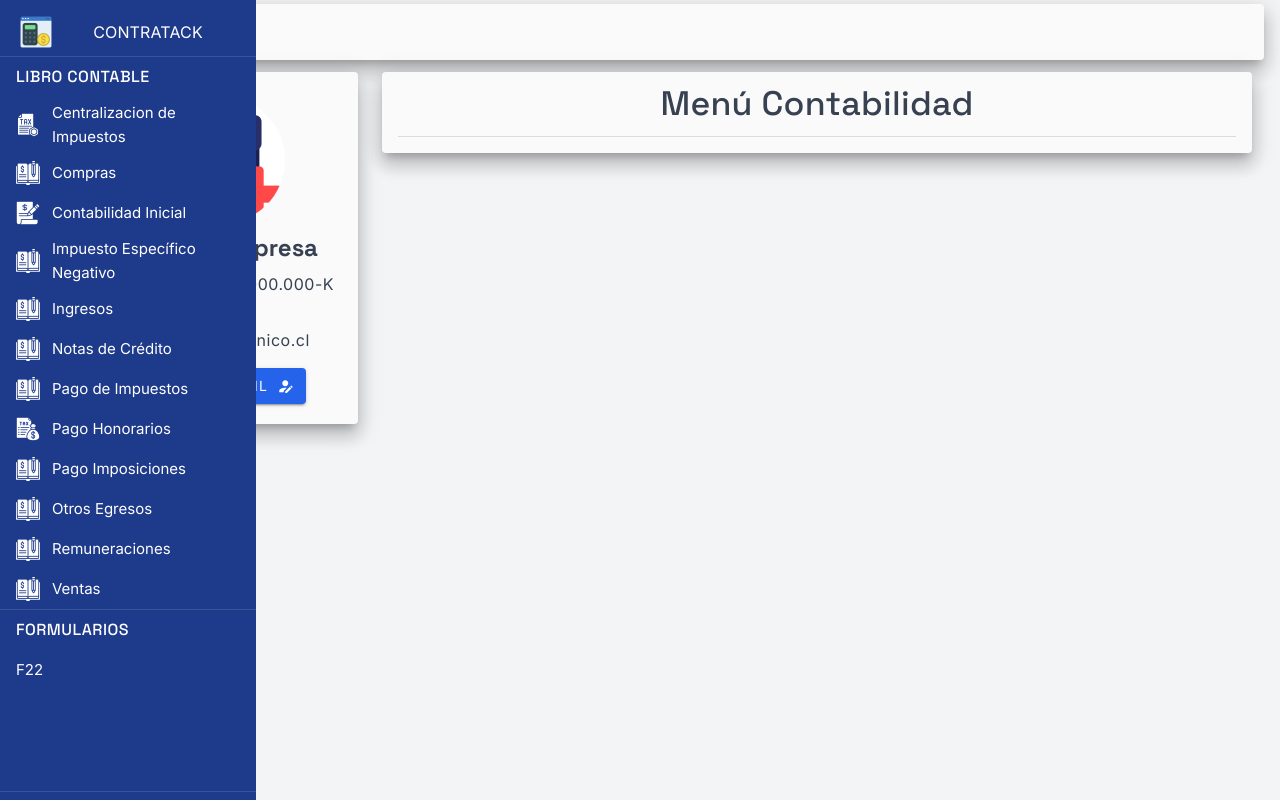
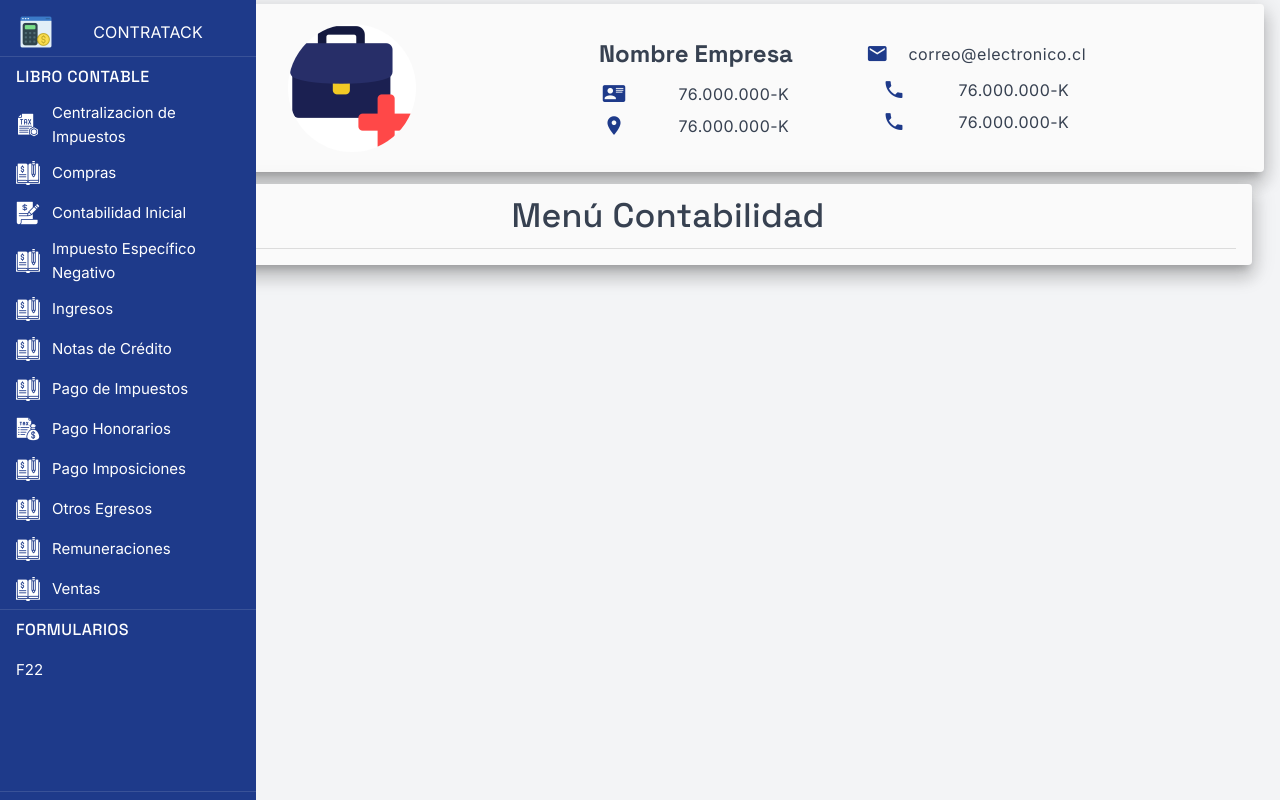
Before and after one commit to Sekain555/contatrack, a Vue app: page /mainbusiness/1/0 in a window 1280 px wide. Built offline with nearby package versions, Linux system fonts and the light colour scheme; no server answers.

Commit message:
Enhance BusinessCardLayout with detailed company information and update MainBusiness view layout for improved structure

```diff
--- a/src/layouts/BusinessCardLayout.vue
+++ b/src/layouts/BusinessCardLayout.vue
@@ -1,7 +1,44 @@
 <template>
-    <v-row align="center" justify="center">
-        <v-card class="pa-4 w-100" elevation="12" color="card">
-            Hola
-        </v-card>
-    </v-row>
+    <v-card elevation="12" color="card">
+        <v-row align="center" justify="center" class="ma-2">
+            <v-col cols="3">
+                <v-avatar size="128">
+                    <v-img src="/src/assets/icons/anadir-empresa-128px.png"></v-img>
+                </v-avatar>
+            </v-col>
+            <v-col cols="3">
+                <v-row align="center" justify="space-around" class="mx-2 mb-2">
+                    <span class="text-h5 font-weight-bold text-primary" style="font-family: 'Space Grotesk'">Nombre
+                        Empresa</span>
+                </v-row>
+                <v-row align="center" justify="space-around" class="mx-2 mb-2">
+                    <v-icon color="sidebar" height="24" icon="mdi-card-account-details"></v-icon>
+                    <span class="text-body-1 font-stretch-100% text-primary"
+                        style="font-family: 'Inter'">76.000.000-K</span>
+                </v-row>
+                <v-row align="center" justify="space-around" class="mx-2 mt-2">
+                    <v-icon color="sidebar" height="24" icon="mdi-map-marker"></v-icon>
+                    <span class="text-body-1 font-stretch-100% text-primary"
+                        style="font-family: 'Inter'">76.000.000-K</span>
+                </v-row>
+            </v-col>
+            <v-col cols="3">
+                <v-row align="center" justify="space-around" class="mx-2 mb-2">
+                    <v-icon color="sidebar" height="24" icon="mdi-email"></v-icon>
+                    <span class="text-body-1 font-stretch-100% text-primary"
+                        style="font-family: 'Inter'">correo@electronico.cl</span>
+                </v-row>
+                <v-row align="center" justify="space-around" class="mx-2 mb-2">
+                    <v-icon color="sidebar" height="24" icon="mdi-phone"></v-icon>
+                    <span class="text-body-1 font-stretch-100% text-primary"
+                        style="font-family: 'Inter'">76.000.000-K</span>
+                </v-row>
+                <v-row align="center" justify="space-around" class="mx-2 mt-2">
+                    <v-icon color="sidebar" height="24" icon="mdi-phone"></v-icon>
+                    <span class="text-body-1 font-stretch-100% text-primary"
+                        style="font-family: 'Inter'">76.000.000-K</span>
+                </v-row>
+            </v-col>
+        </v-row>
+    </v-card>
 </template>
--- a/src/router/index.js
+++ b/src/router/index.js
@@ -28,8 +28,8 @@ const routes = [
     component: MainLayout,
     children: [
       {
-        path: 'mainbusiness/:slug', component: MainBusiness, name: 'MainBusiness', children: [
-          {  path: '0', component: BusinessCardLayout },
+        path: 'mainbusiness/:slug', component: MainBusiness, children: [
+          {  path: '0', component: BusinessCardLayout, name: 'MainBusiness' },
         ]
       },
       { path: 'businessprofile/:slug', component: BusinessProfile, name: 'BusinessProfile' },
--- a/src/views/MainBusiness.vue
+++ b/src/views/MainBusiness.vue
@@ -1,47 +1,12 @@
 <template>
     <v-container>
-        <v-row no-gutters>
-            <v-col cols="12">
-                <v-main class="pa-0">
-                    <router-view />
-                </v-main>
-            </v-col>
+        <v-row>
+            <v-main>
+                <router-view />
+            </v-main>
         </v-row>
         <v-row>
-            <v-col cols="3">
-                <v-card color="card" elevation="12">
-                    <v-container>
-                        <v-row align="center" justify="center" class="ma-2">
-                            <v-avatar size="128">
-                                <v-img src="/src/assets/icons/anadir-empresa-128px.png"></v-img>
-                            </v-avatar>
-                        </v-row>
-                        <v-row align="center" justify="center" class="ma-2">
-                            <span class="text-h5 font-weight-bold text-primary"
-                                style="font-family: 'Space Grotesk'">Nombre Empresa</span>
-                        </v-row>
-                        <v-row align="center" justify="center" class="mx-2 mt-2">
-
-                        </v-row>
-                        <v-row align="center" justify="space-around" class="mx-2 mb-2">
-                            <v-img height="24" src="/src/assets/icons/rut-empresa-24px.png"></v-img>
-                            <span class="text-body-1 font-stretch-100% text-primary"
-                                style="font-family: 'Inter'">76.000.000-K</span>
-                        </v-row>
-                        <v-row align="center" justify="center" class="mx-2 mt-2">
-                            <v-img height="24" src="/src/assets/icons/correo-electronico-24px.png"></v-img>
-                        </v-row>
-                        <v-row align="center" justify="center" class="mx-2 mb-2">
-                            <span class="text-body-1 font-stretch-100% text-primary"
-                                style="font-family: 'Inter'">correo@electronico.cl</span>
-                        </v-row>
-                        <v-row align="center" justify="center" class="mt-4 mb-1 mx-2">
-                            <v-btn color="buttonprimary" append-icon="mdi-account-edit">Editar perfil</v-btn>
-                        </v-row>
-                    </v-container>
-                </v-card>
-            </v-col>
-            <v-col cols="9">
+            <v-col>
                 <v-card color="card" elevation="12">
                     <v-container>
                         <v-row align="center" justify="center" class="mb-1">
```
